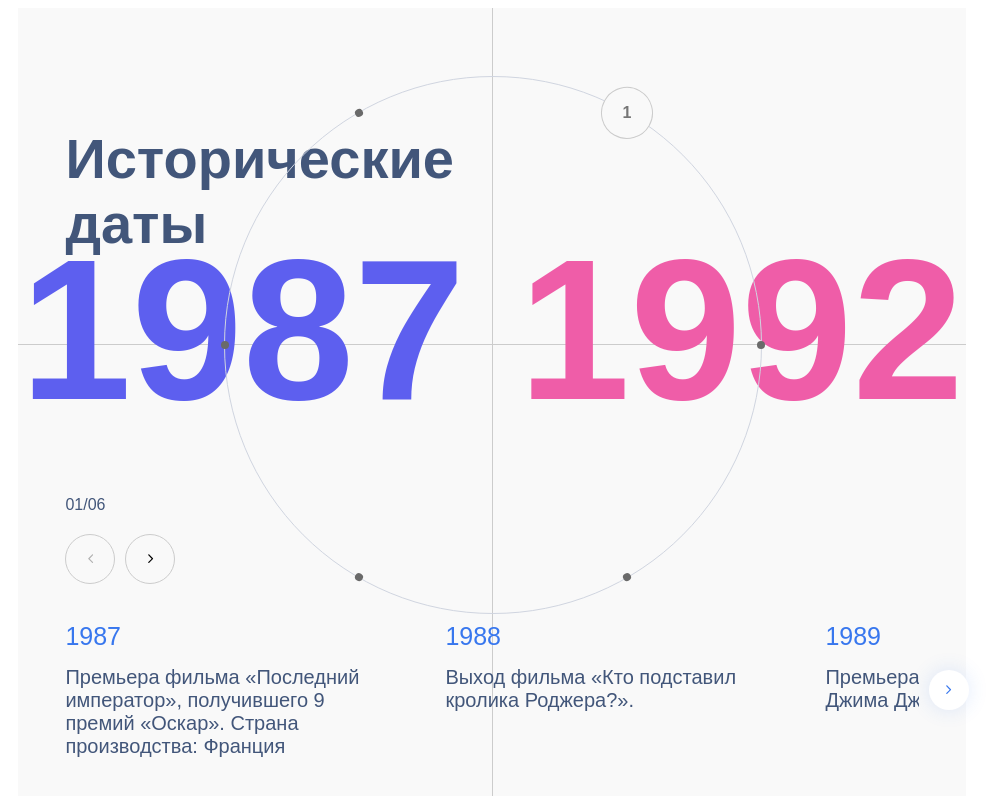
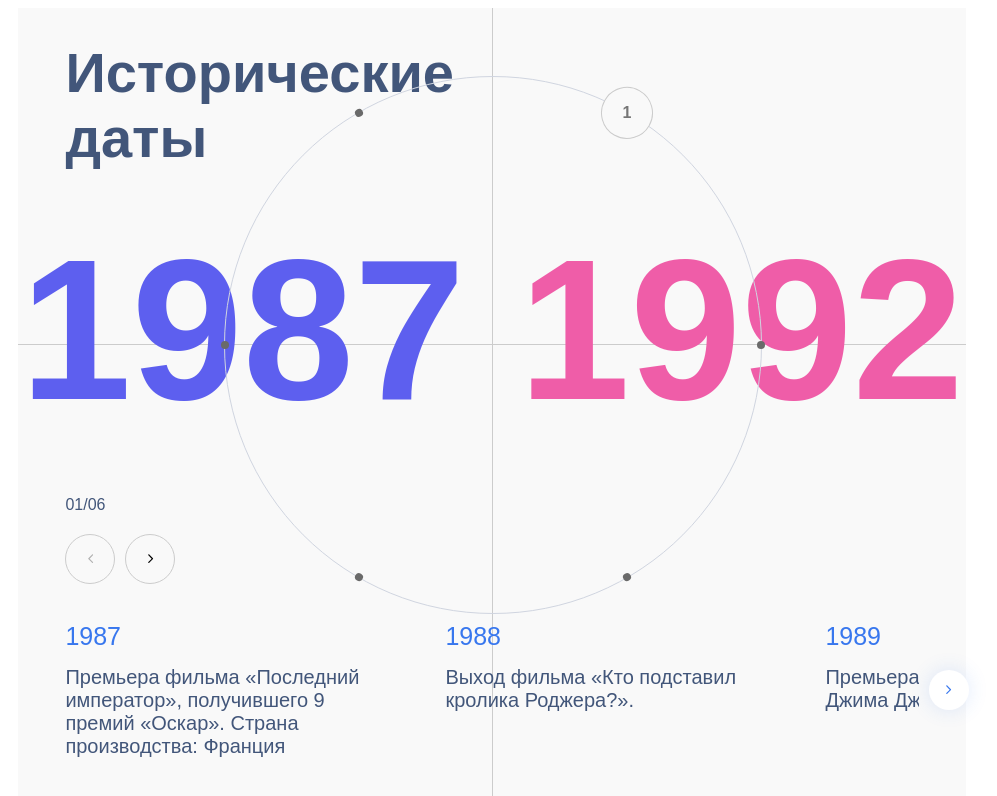
Before and after one commit to mayerprog/historical-events, a React app: page / in a window 1280 px wide. Shown: the top 796 px of the page, without its empty margins (148-1145 px from the left). Built offline with nearby package versions, Linux system fonts and the light colour scheme.

Commit message:
fix: fix position of title

```diff
--- a/src/components/HistoryCircle/HistoryCircle.module.scss
+++ b/src/components/HistoryCircle/HistoryCircle.module.scss
@@ -15,8 +15,8 @@
   font-size: 56px;
   font-weight: 700;
   position: absolute;
-  top: 10%;
   left: 5%;
+  bottom: 75%;
   color: #42567a;
   font-family: "PT Sans", sans-serif;
   width: 30%;
```
Also changed, not shown: src/components/HistoryCircle/HistoryCircle.tsx (+8 -8 lines).
